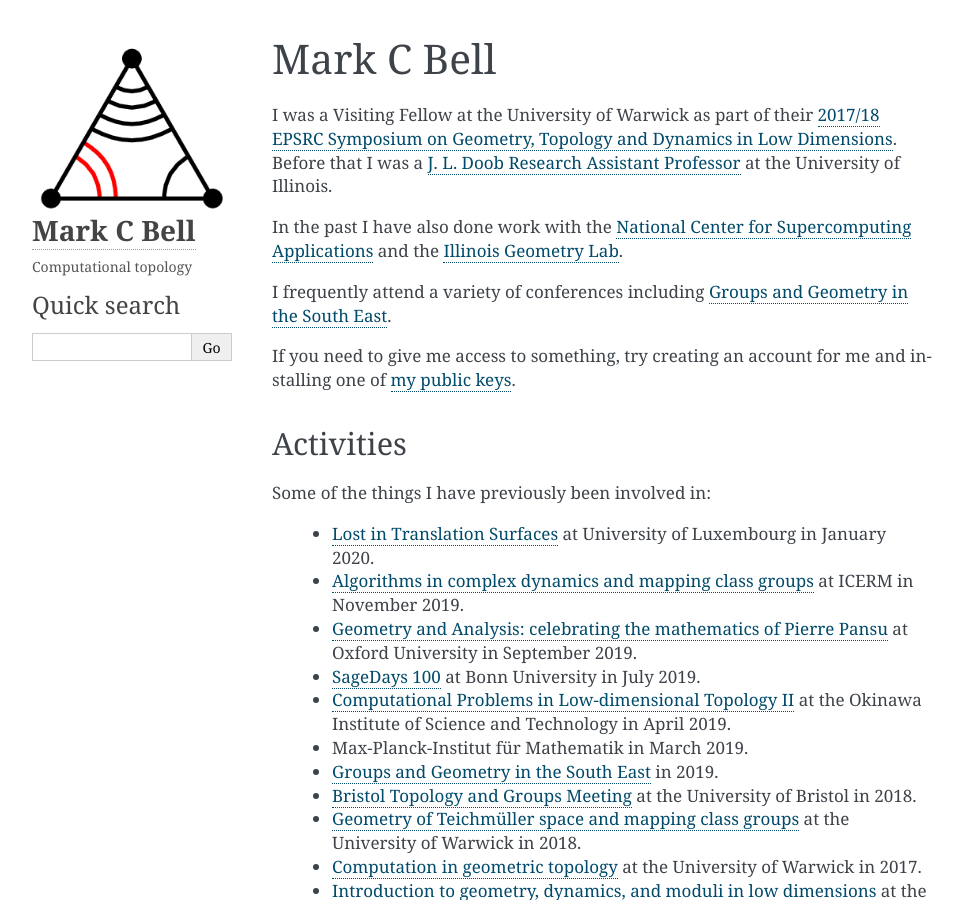
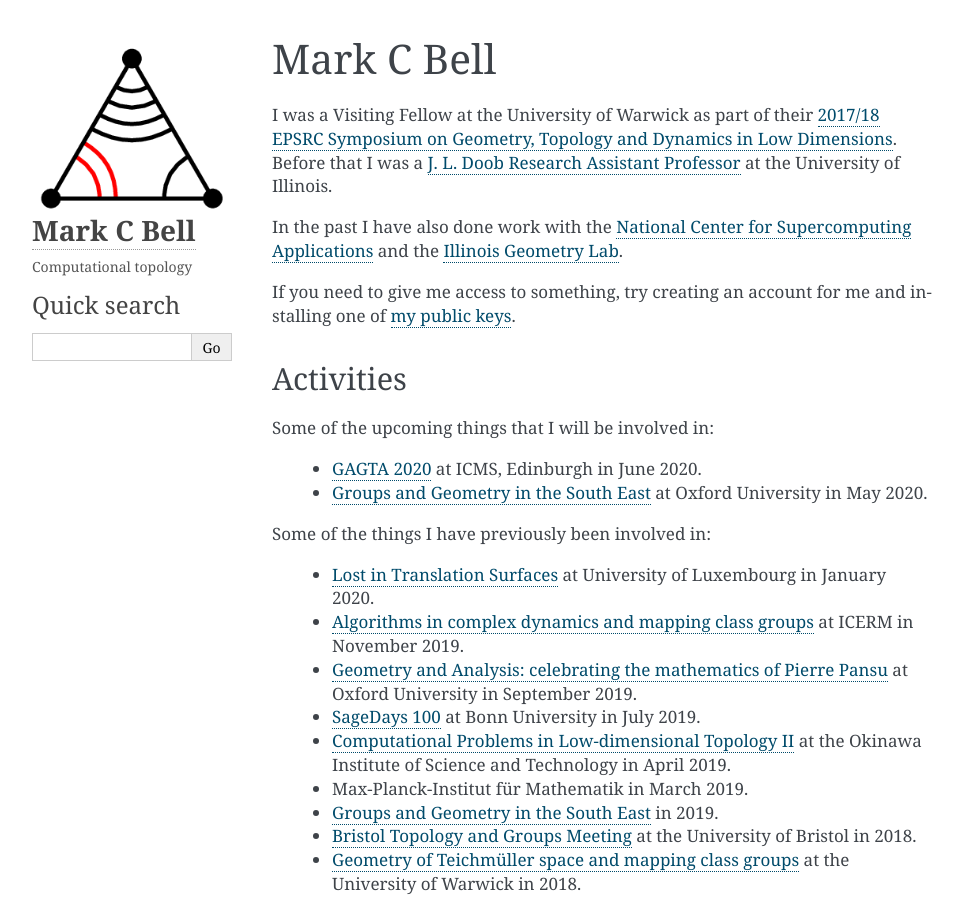
Before and after one commit to MarkCBell/MarkCBell.github.io, a Sphinx documentation site: the page built from source/index.rst, in a window 1280 px wide and 900 px high. Shown: the whole window, without its empty margins (148-1111 px from the left). Built offline with Sphinx 7.4.7, drawn with Linux system fonts in a browser that asks for light colours.

Commit message:
Added GAGTA.

```diff
--- a/source/index.rst
+++ b/source/index.rst
@@ -7,14 +7,16 @@
 
 In the past I have also done work with the `National Center for Supercomputing Applications <http://www.ncsa.illinois.edu/>`_ and the `Illinois Geometry Lab <http://www.math.illinois.edu/igl>`_.
 
-I frequently attend a variety of conferences including `Groups and Geometry in the South East <https://www.ucl.ac.uk/~ucahllo/ggse/>`_.
 
 If you need to give me access to something, try creating an account for me and installing one of `my public keys <_static/authorized_keys>`_.
 
 Activities
 ----------
 
-.. Some of the upcoming things that I will be involved in:
+Some of the upcoming things that I will be involved in:
+
+ - `GAGTA 2020 <https://sites.google.com/view/gagta2020>`_ at ICMS, Edinburgh in June 2020.
+ - `Groups and Geometry in the South East <https://www.ucl.ac.uk/~ucahllo/ggse/>`_ at Oxford University in May 2020.
 
 Some of the things I have previously been involved in:
 
```
Also changed, not shown: 5 other files.
